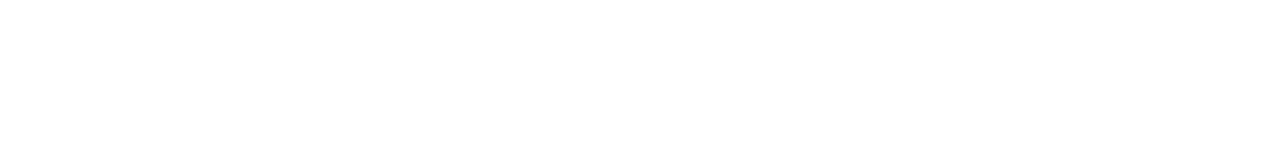
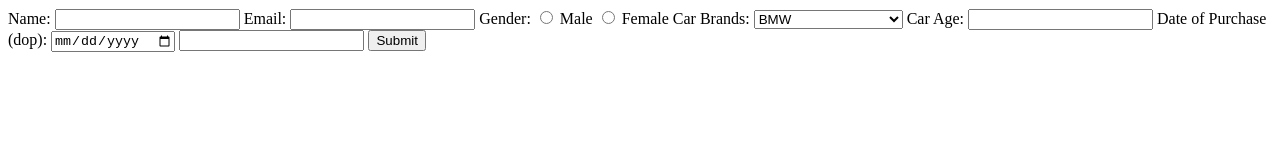
Before and after one commit to acciojob/car-insurance-form-MeghanaBait, a website: page main.html in a window 1280 px wide. Drawn offline with Linux system fonts and the light colour scheme.

Commit message:
created a submission

```diff
--- a/main.html
+++ b/main.html
@@ -7,6 +7,40 @@
 </head>
 
 <body>
+	<form>
+		<label for="name">Name: </label>
+		<input type="text" id="name" name="name" required>
+
+		<label for="email">Email: </label>
+		<input type="email" id ="name" name ="name" required>
+
+		<label>Gender: </label>
+		<input type ="radio" id= "gender_m" name = "gender" required>
+		<label for="gender_m">Male</label>
+
+		<input type="radio" id="gender_f" name = "gender" required>
+		<label for ="gender_f">Female</label>
+
+		<label for="cars">Car Brands: </label>
+		<select id="cars" name = "cars">
+			<option value=""disabled>Please choose car ---</option>
+			<option value="bmw">BMW</option>
+			<option value="audi">Audi</option>
+			<option value="mercedez">Mercedez</option>
+		</select>
+
+		<label for="carage">Car Age: </label>
+		<input type="number" id="carage" name="carage" required>
+
+		<label for ="dop">Date of Purchase (dop): </label>
+		<input type="date" id="dop" name="dop" required>
+
+		<label for ="password"></label>
+		<input type = "password" id ="password" name = "password" required>
+
+		<button type="submit"> Submit</button>
+
+	</form>
 	<!-- the entire body must be written by student -->
     <script type="text/javascript" src="./script.js">
 </script>
```
